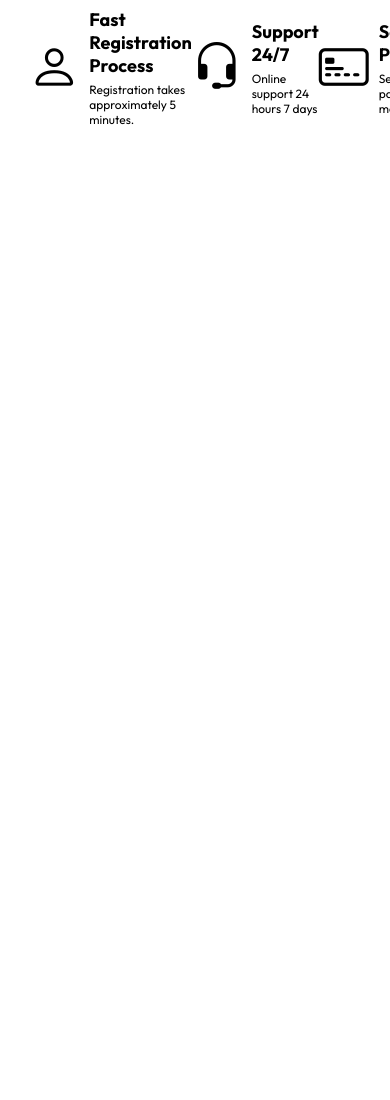
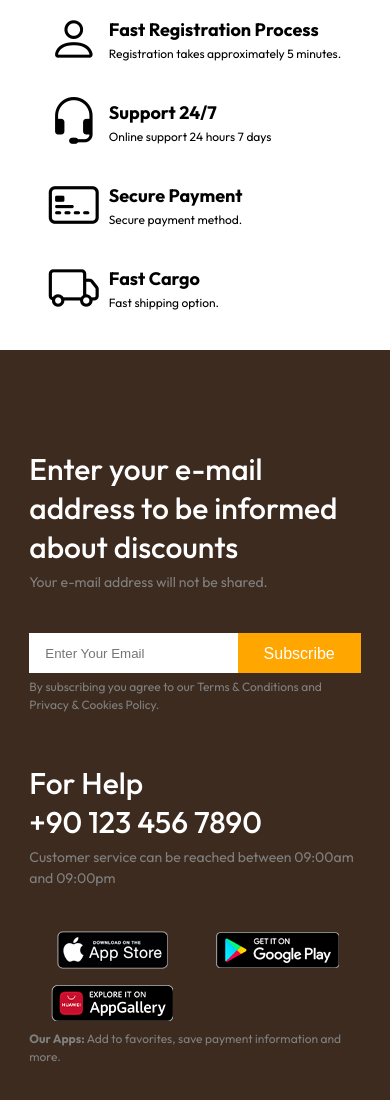
Before and after one commit to mrtmrngz/coffee-shop, a plain HTML site: page index.html in a window 390 px wide. Shown: the part 8560-9660 px from the top of the page. Before the commit the page ends 8687 px from the top, so only its background shows below. Drawn offline with nearby package versions, Linux system fonts and the light colour scheme.

Commit message:
add footer subscribe codes and css folder

```diff
--- a/index.html
+++ b/index.html
@@ -744,7 +744,54 @@
     </main>
 
     <footer>
-        <div class="subscribe-row"></div>
+        <div class="subscribe">
+            <div class="container">
+                <div class="subscribe-wrapper">
+
+                    <div class="subscribe-mail">
+                        <div class="subscribe-mail-top">
+                            <h3 class="subscribe-title">Enter your e-mail address to be informed about discounts</h3>
+                            <p class="subscribe-text">Your e-mail address will not be shared.</p>
+                        </div>
+
+                        <div class="subscribe-mail-bottom">
+                            <form>
+                                <input type="email" class="subscribe-mail-input" placeholder="Enter Your Email">
+                                <button class="subscribe-mail-btn btn btn-primary">Subscribe</button>
+                            </form>
+                            <p class="privacy-text">
+                                By subscribing you agree to our <a href="#">Terms & Conditions and Privacy & Cookies Policy.</a>
+                            </p>
+                        </div>
+                    </div>
+
+                    <div class="subscribe-phone">
+                        <div class="subscribe-phone-top">
+                            <h3 class="subscribe-title">For Help <br> +90 123 456 7890</h3>
+                            <p class="subscribe-text">Customer service can be reached between 09:00am and 09:00pm</p>
+                        </div>
+
+                        <div class="subscribe-phone-bottom">
+                            <div class="download-apps">
+                                <a href="#">
+                                    <img src="./src/img/footer/app-store.png">
+                                </a>
+                                <a href="#">
+                                    <img src="./src/img/footer/google-play.png">
+                                </a>
+                                <a href="#">
+                                    <img src="./src/img/footer/app-gallery.png">
+                                </a>
+                            </div>
+                            <p class="privacy-text">
+                                <strong>Our Apps:</strong> Add to favorites, save payment information and more.
+                            </p>
+                        </div>
+                    </div>
+
+                </div>
+            </div>
+        </div>
     </footer>
 
 
--- a/src/css/components/policy.css
+++ b/src/css/components/policy.css
@@ -1,6 +1,6 @@
 .policy-wrapper {
-    display: flex;
-    align-items: center;
+    display: grid;
+    grid-template-columns: repeat(4, auto);
     justify-content: space-between;
 }
 
@@ -21,12 +21,6 @@
     gap: 5px;
 }
 
-.policy-wrapper .policy-item .policy-info {
-    display: flex;
-    flex-direction: column;
-    gap: 5px;
-}
-
 .policy-wrapper .policy-item .policy-info .policy-header{
     font-size: 18px;
     text-transform: capitalize;
@@ -35,3 +29,24 @@
 .policy-wrapper .policy-item .policy-info .policy-text{
     font-size: 12px;
 }
+
+
+/*! Responsive  */
+
+@media screen and (max-width: 1065px) {
+    .policy-wrapper {
+        display: grid;
+        grid-template-columns: repeat(2, auto);
+        justify-content: space-between;
+        row-gap: 20px;
+    }
+}
+
+@media screen and (max-width: 640px) {
+    .policy-wrapper {
+        display: grid;
+        grid-template-columns: repeat(1, auto);
+        justify-content: center;
+        align-items: center;
+    }
+}
--- a/src/css/layout/footer.css
+++ b/src/css/layout/footer.css
@@ -0,0 +1,114 @@
+footer {
+    margin-top: 30px;
+}
+
+/*! Subscribe START  */
+
+footer .subscribe {
+    background-color: var(--secondary-color);
+    color: #fff;
+    padding: 100px 0;
+}
+
+.subscribe .subscribe-wrapper {
+    display: flex;
+    align-items: center;
+    justify-content: space-between;
+    column-gap: 200px;
+}
+
+.subscribe .subscribe-wrapper .subscribe-title{
+    font-size: 30px;
+    max-width: 500px;
+    line-height: 1.3;
+    font-weight: 500;
+}
+
+.subscribe .subscribe-wrapper .subscribe-text{
+    font-size: 14px;
+    margin-top: 5px;
+    color: gray;
+}
+
+.subscribe .subscribe-wrapper .subscribe-mail-bottom,
+.subscribe .subscribe-wrapper .subscribe-phone-bottom{
+    margin-top: 40px;
+}
+
+.subscribe .subscribe-wrapper .subscribe-mail-bottom form {
+    display: flex;
+    align-items: center;
+}
+
+.subscribe .subscribe-wrapper .subscribe-mail-bottom form > input {
+    flex: 1;
+    outline: none;
+    border: 1px solid transparent;
+    height: 40px;
+    padding-left: 15px;
+}
+
+.subscribe .subscribe-wrapper .subscribe-mail-bottom form > button {
+    height: 40px;
+}
+
+.subscribe .subscribe-wrapper .privacy-text,
+.subscribe .subscribe-wrapper .privacy-text a {
+    font-size: 12px;
+    color: gray;
+    margin-top: 5px;
+}
+
+.subscribe .subscribe-wrapper .subscribe-phone-bottom .download-apps {
+    display: grid;
+    grid-template-columns: repeat(auto-fill, minmax(min(100%, 130px), 1fr));
+    align-items: center;
+    justify-items: center;
+    row-gap: 10px;
+}
+
+.subscribe .subscribe-wrapper .subscribe-phone-bottom .download-apps img {
+    max-width: 100%;
+}
+
+/*! Subscribe END  */
+
+
+
+
+/*! Responsive  */
+
+@media screen and (max-width:996px) {
+    .subscribe .subscribe-wrapper {
+        column-gap: 100px;
+    }
+}
+
+@media screen and (max-width:860px) {
+    .subscribe .subscribe-wrapper {
+        column-gap: 50px;
+    }
+}
+
+@media screen and (max-width:860px) {
+    .subscribe .subscribe-wrapper {
+        flex-direction: column;
+        column-gap: unset;
+        row-gap: 50px;
+        align-items: flex-start;
+    }
+}
+
+@media screen and (max-width:350px) {
+    .subscribe .subscribe-wrapper .subscribe-mail-bottom form > input {
+        width: 75%;
+    }
+
+    .subscribe .subscribe-wrapper .subscribe-mail-bottom form > button {
+        width: 25%;
+        font-size: 12px;
+        display: flex;
+        align-items: center;
+        justify-content: center;
+    }
+}
--- a/src/css/layout/header.css
+++ b/src/css/layout/header.css
@@ -279,4 +279,26 @@
     }
 }
 
+@media screen and (max-width: 366px) {
+    .navbar .header-mobile button {
+        font-size: 16px;
+    }
+
+    .navbar .header-left .logo {
+        font-size: 16px;
+    }
+
+    .navbar .header-right .header-right--links {
+        column-gap: 4px;
+    }
+
+    .header-right i {
+        font-size: 12px;
+    }
+
+    .header-right .header-right--links .header-account-link i {
+        font-size: 14px;
+    }
+}
+
 /*? Responsive END  */
--- a/src/css/main.css
+++ b/src/css/main.css
@@ -14,6 +14,7 @@
 
 /*? Layout  */
 @import url(./layout/header.css);
+@import url(./layout/footer.css);
 
 /*? Pages  */
 @import url(./pages/home.css);
```
Also changed, not shown: src/css/base.css (+0 -57 lines), src/img/footer/app-gallery.png (added), src/img/footer/app-store.png (added), src/img/footer/cards.png (added), src/img/footer/google-play.png (added).
